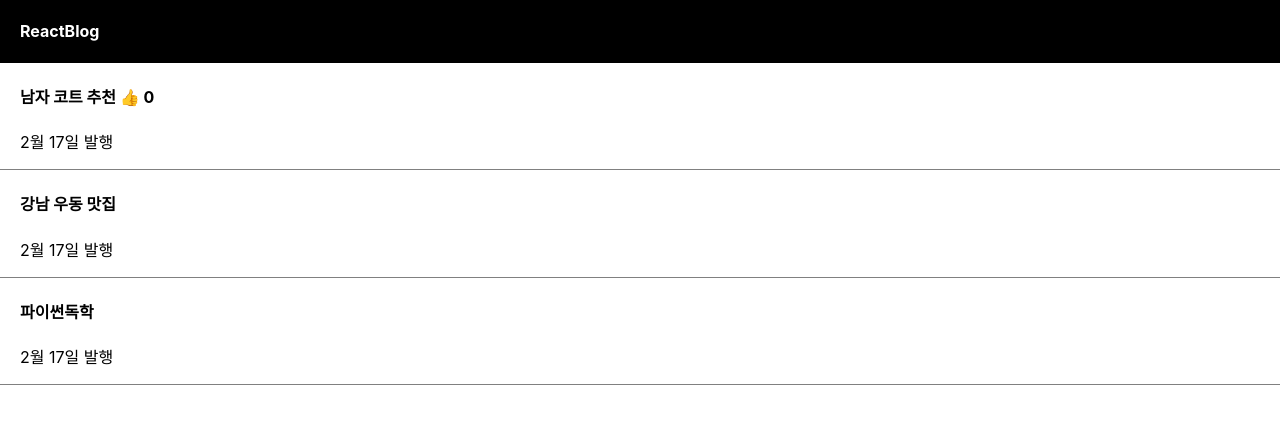
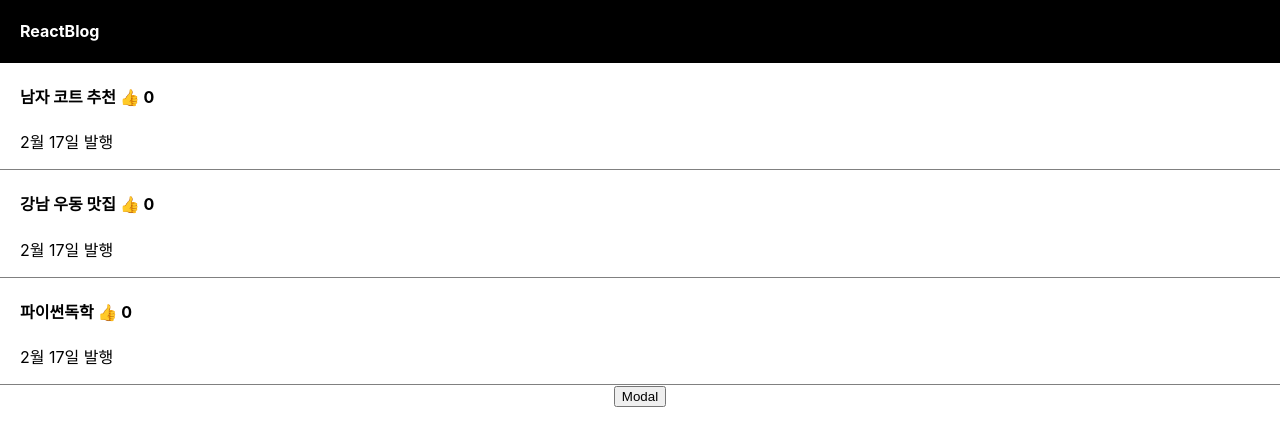
Before and after one commit to taetoo/codingApple, a React (Create React App) app: page / in a window 1280 px wide. Shown: the top 446 px of the page. Built offline with nearby package versions, Linux system fonts and the light colour scheme.

Commit message:
Add: map 함수 & props

```diff
--- a/src/App.css
+++ b/src/App.css
@@ -29,7 +29,7 @@
 .modal{
   margin-top: 20px;
   padding: 20px;
-  background: #eee;
+  background: skyblue;
   text-align: left;
 }
 
--- a/src/App.js
+++ b/src/App.js
@@ -11,27 +11,59 @@ function App() {
 
    // a는 state 보관 값, b는 state 변경 도움 함수
   let [글제목, 글제목변경] = useState(['남자 코트 추천','강남 우동 맛집','파이썬독학']);
-  let [따봉, 따봉변경] = useState(0);
+  let [따봉, 따봉변경] = useState([0,0,0]);
+  let [modal, setModal] = useState(false);
+
+
 
   return (
     <div className="App">
         <div className="black-nav">
           <h4>ReactBlog</h4>
         </div>
-        <div className="list">
-          <h4>{글제목[0]} <span onClick={()=>{ 따봉변경(따봉+1) }}>👍</span> {따봉} </h4>
-          <p>2월 17일 발행</p>
-        </div>
-        <div className="list">
-          <h4>{글제목[1]}</h4>
-          <p>2월 17일 발행</p>
-        </div>
-        <div className="list">
-          <h4>{글제목[2]}</h4>
-          <p>2월 17일 발행</p>
-        </div>
+        {/* state가 array 자료이면 복사부터 하고 진행! */}
+        {
+          글제목.map(function(a, i){
+            return (
+              <div className="list">
+                <h4>{글제목[i]} <span onClick={()=>{
+                  let copy = [...따봉];
+                  copy[i] == 0 ? copy[i]++ : copy[i]--;
+                  따봉변경(copy)
+                }}>👍</span> {따봉[i]}</h4>
+                <p>2월 17일 발행</p>
+              </div>
+            )
+          })
+
+        }
+
+
+
+
+
+
+
+        {/* 초기 모달의 값이 false 니깐 버튼을 눌렀을 때 반대인 true 로 값이 바뀌고,
+        모달 값이 true로 바뀌었으니깐 다시 버튼을 누르면 false 로 바뀐다.*/}
+        <button onClick={()=>{setModal(!modal)}}>Modal</button>
+        {
+          modal == true ? <Modal 모달제목={글제목[0]}/> : null
+        }
     </div>
+
+
   );
+}
+
+function Modal(props){
+  return(
+    <div className="modal">
+      <h4>{props.모달제목}</h4>
+      <p>날짜</p>
+      <p>상세내용</p>
+    </div>
+  )
 }
 
 
```
